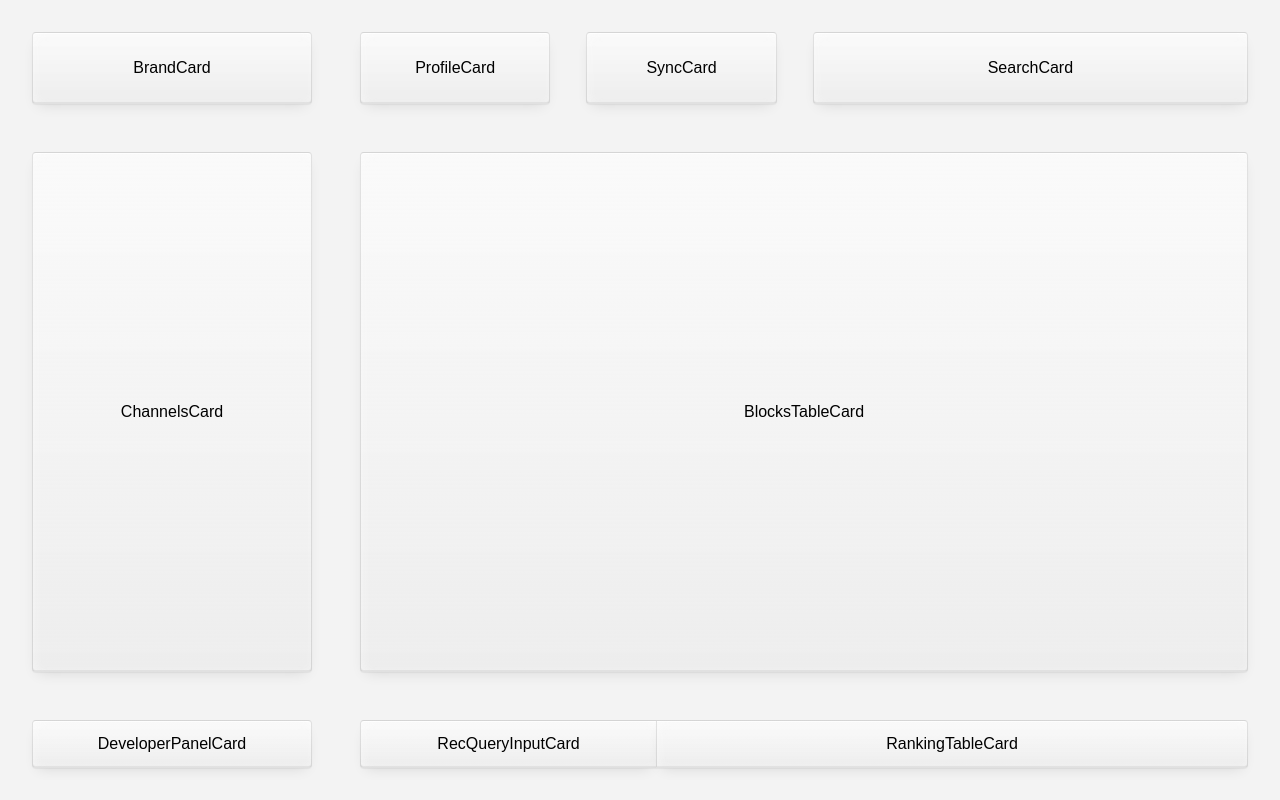
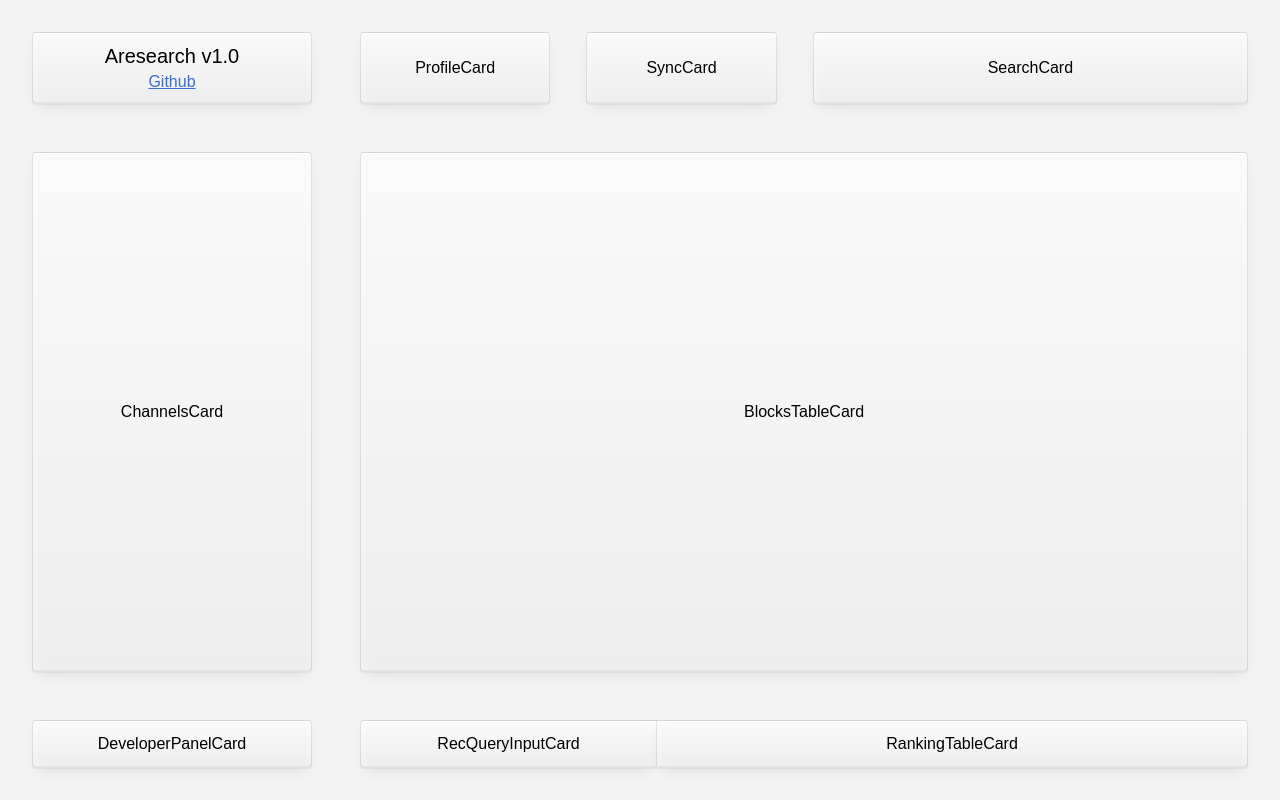
Before and after one commit to pxsswordprotected/aresearch, a Next.js app: page / in a window 1280 px wide. Built offline with nearby package versions, Linux system fonts and the light colour scheme.

Commit message:
brand card up

```diff
--- a/features/dashboard/brand/BrandCard.tsx
+++ b/features/dashboard/brand/BrandCard.tsx
@@ -1,11 +1,22 @@
 import { Panel } from "@/components/dashboard/panel";
+import { cn } from "@/lib/utils";
 
 export function BrandCard({ className }: { className?: string }) {
   return (
-    <Panel className={className}>
-      <div className="flex h-full w-full items-center justify-center">
-        BrandCard
-      </div>
+    <Panel
+      className={cn(
+        "flex flex-col items-center justify-center select-none",
+        className,
+      )}
+    >
+      <p className="text-xl ">Aresearch v1.0</p>
+      <a
+        href="https://github.com/pxsswordprotected/aresearch"
+        target="_blank"
+        className="text-link-external underline"
+      >
+        Github
+      </a>
     </Panel>
   );
 }
```
